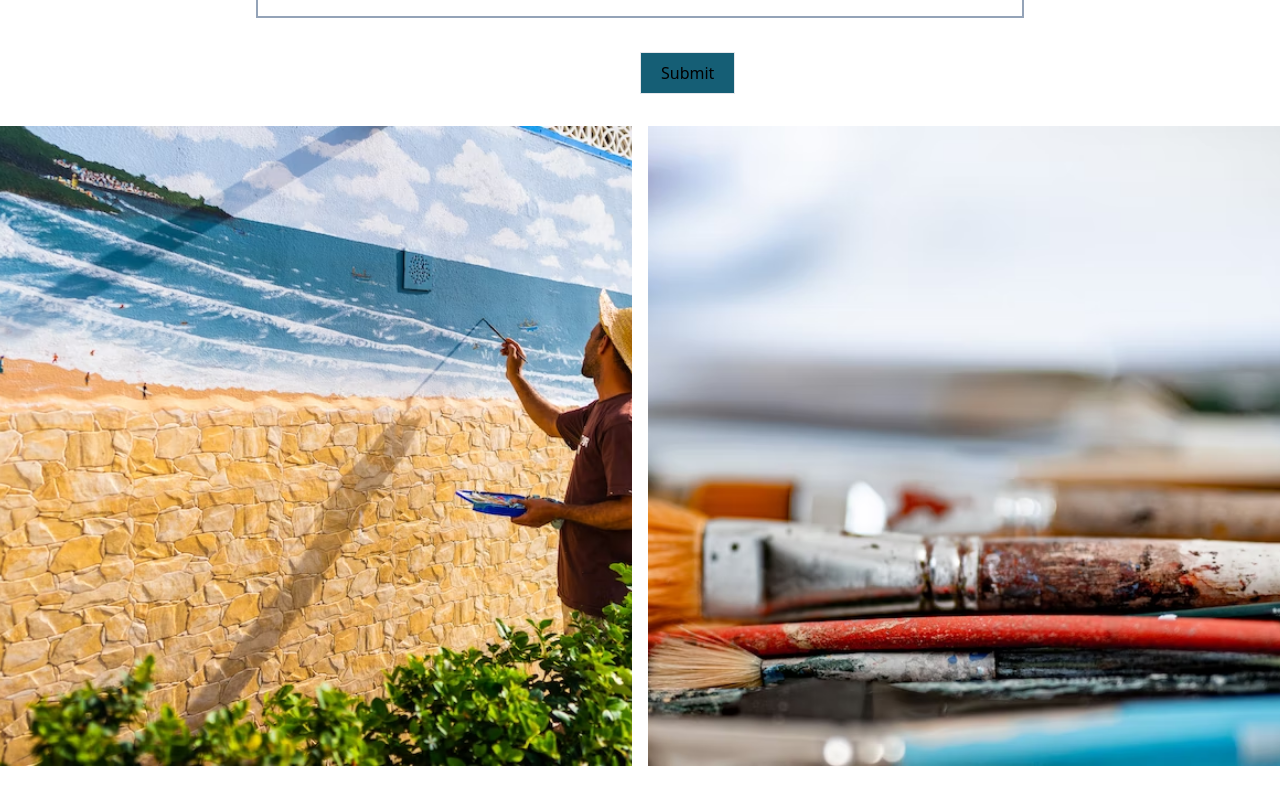
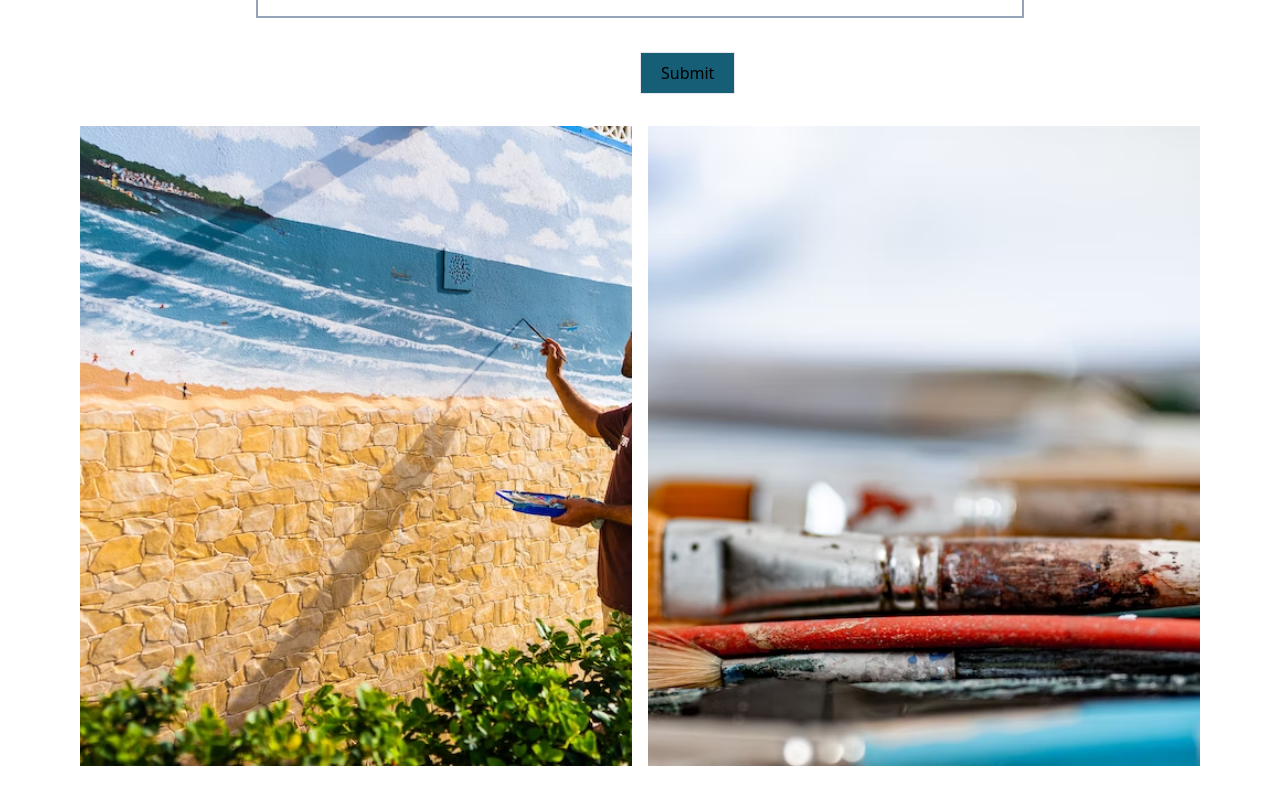
Before and after one commit to yafet-123/Sample_education_sample1, a Next.js app: page / in a window 1280 px wide. Shown: the part 4384-5180 px from the top of the page. Built offline with nearby package versions, Linux system fonts and the light colour scheme.

Commit message:
fixing the bug

```diff
--- a/components/News.js
+++ b/components/News.js
@@ -28,7 +28,7 @@
           Submit
         </button>
       </div>
-      <div className="grid grid-cols-1 md:grid-cols-2 gap-4 mt-24">
+      <div className="grid grid-cols-1 md:grid-cols-2 gap-4 mt-24 mx-20">
         <div className="news_background_one w-full h-[40rem]"></div>
 
         <div className="news_background_two w-full h-[40rem]"></div>
```
